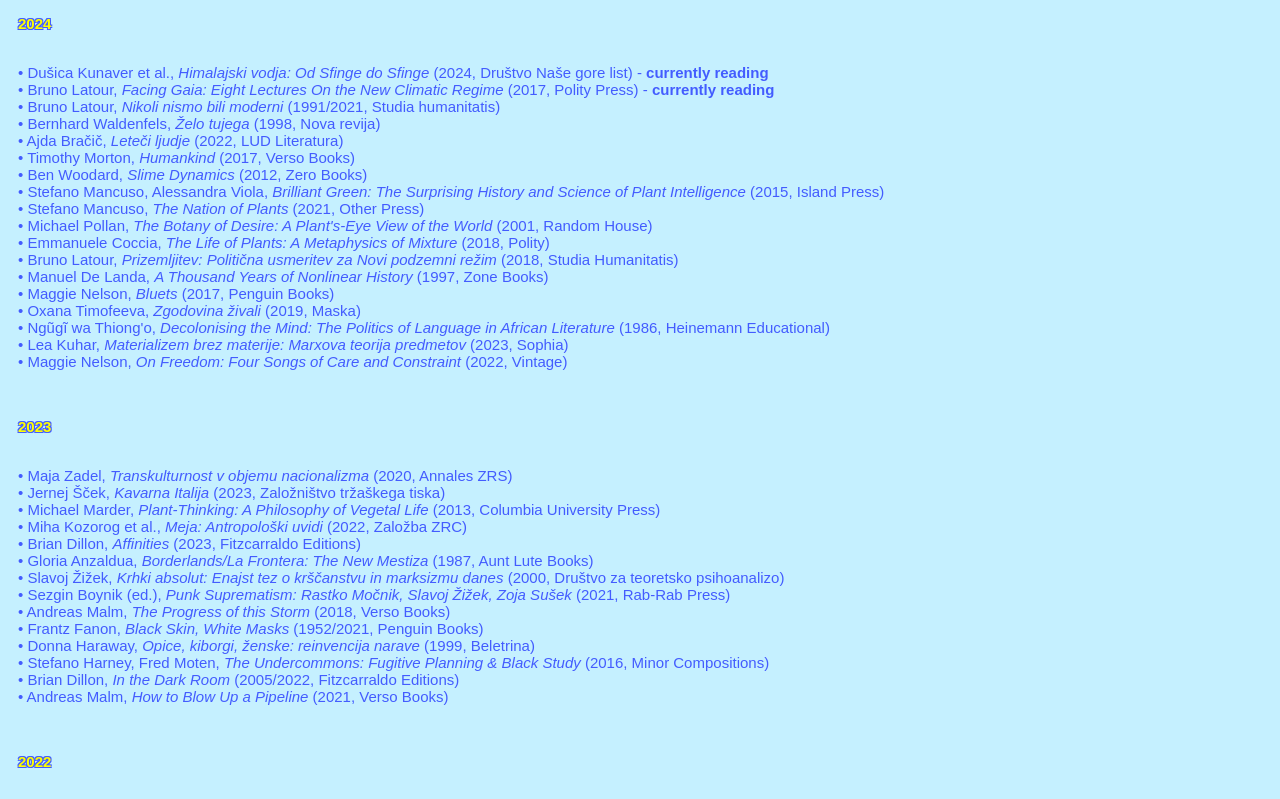
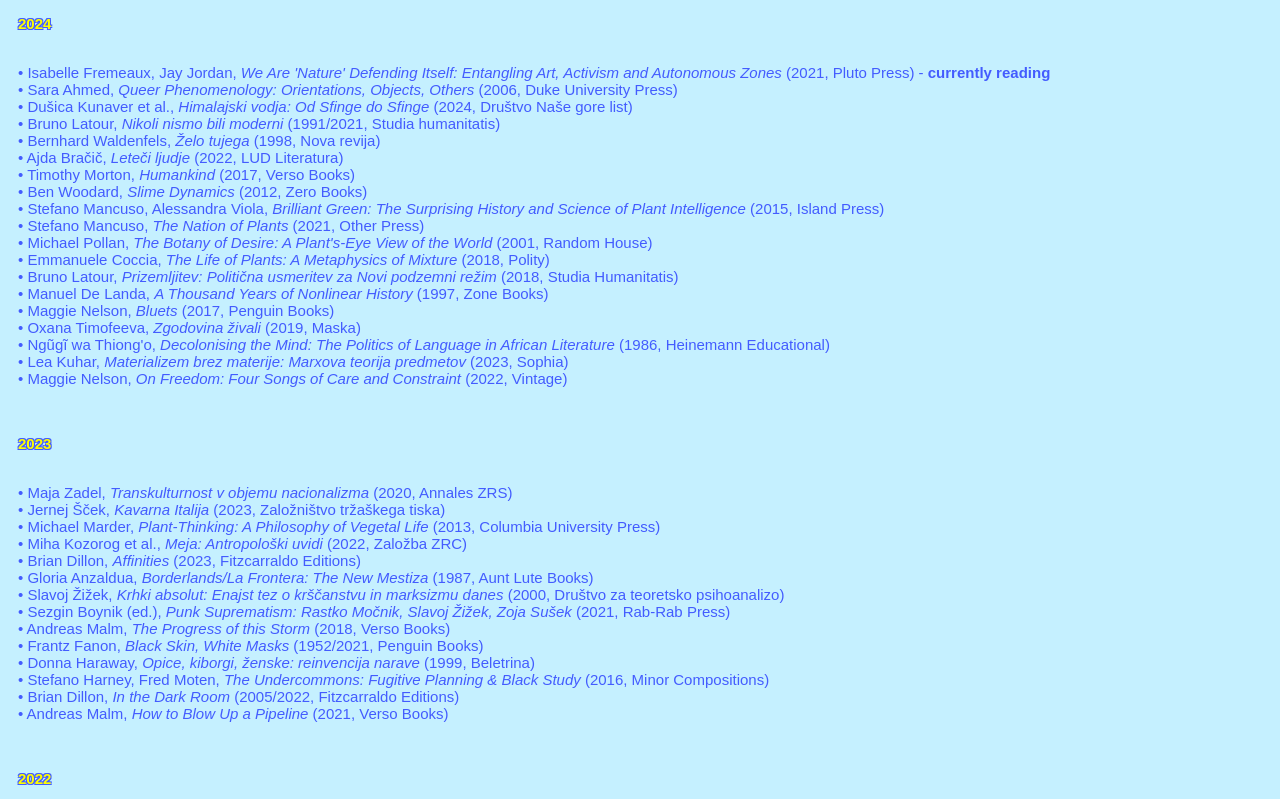
Before and after one commit to aljazskrlep/aljaz.skrlep, a plain HTML site: page reading.html in a window 1280 px wide. Shown: the top 799 px of the page. Drawn offline with Linux system fonts and the light colour scheme.

Commit message:
Update reading.html

```diff
--- a/reading.html
+++ b/reading.html
@@ -9,8 +9,9 @@
     <div style="padding-left: 10px;">
         <p><span class="yellow-text"><b>2024</b></span><br><br>
 <p>
-    • Dušica Kunaver et al., <em>Himalajski vodja: Od Sfinge do Sfinge</em> (2024, Društvo Naše gore list) - <b>currently reading</b><br>
-    • Bruno Latour, <em>Facing Gaia: Eight Lectures On the New Climatic Regime</em> (2017, Polity Press) - <b>currently reading</b><br>
+    • Isabelle Fremeaux, Jay Jordan, <em>We Are 'Nature' Defending Itself: Entangling Art, Activism and Autonomous Zones</em> (2021, Pluto Press) - <b>currently reading</b><br>
+    • Sara Ahmed, <em>Queer Phenomenology: Orientations, Objects, Others</em> (2006, Duke University Press)<br>
+    • Dušica Kunaver et al., <em>Himalajski vodja: Od Sfinge do Sfinge</em> (2024, Društvo Naše gore list)<br>
     • Bruno Latour, <em>Nikoli nismo bili moderni</em> (1991/2021, Studia humanitatis)<br>
     • Bernhard Waldenfels, <em>Želo tujega</em> (1998, Nova revija)<br>
     • Ajda Bračič, <em>Leteči ljudje</em> (2022, LUD Literatura)<br>
```
